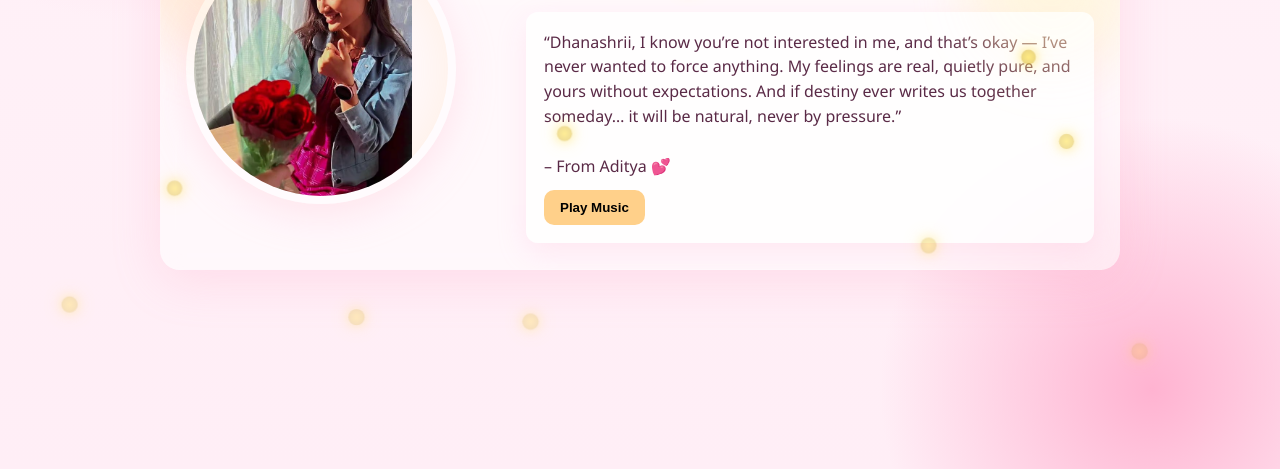
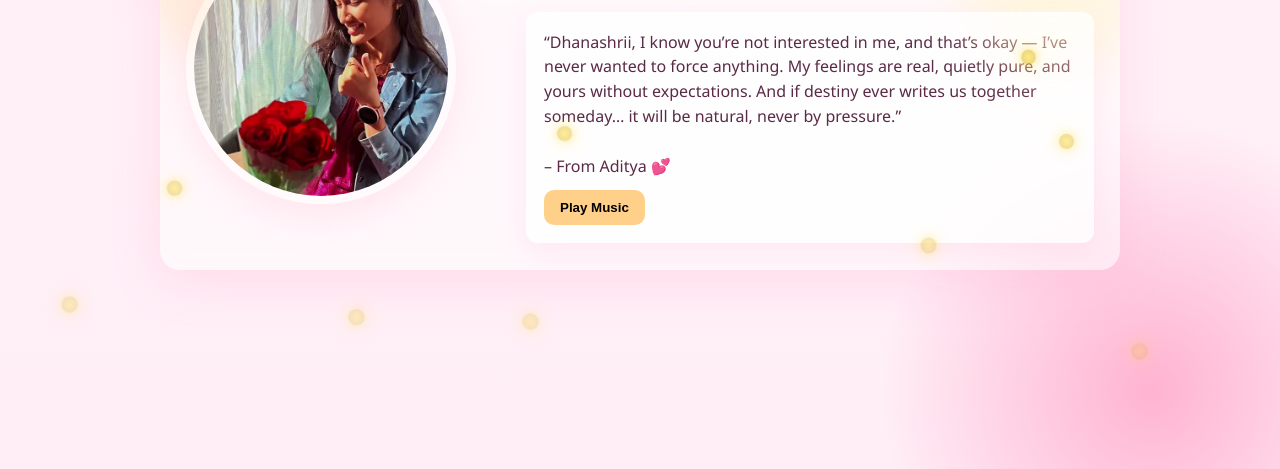
Before and after one commit to AdiTya0424-byte/HAPPIEEE-B-DAYY, a plain HTML site: page index.html in a window 1280 px wide. Shown: the part 331-800 px from the top of the page. Drawn offline with Linux system fonts and the light colour scheme.

Commit message:
Update index.html

```diff
--- a/index.html
+++ b/index.html
@@ -82,7 +82,7 @@
       30%{transform:scale(1.05)}
       40%{transform:scale(1)}
     }
-    .photo img{width:86%;height:100%;object-fit:cover}
+    .photo img{width:100%;height:115%;object-fit:cover}
 
     /* text */
     .title{
```
